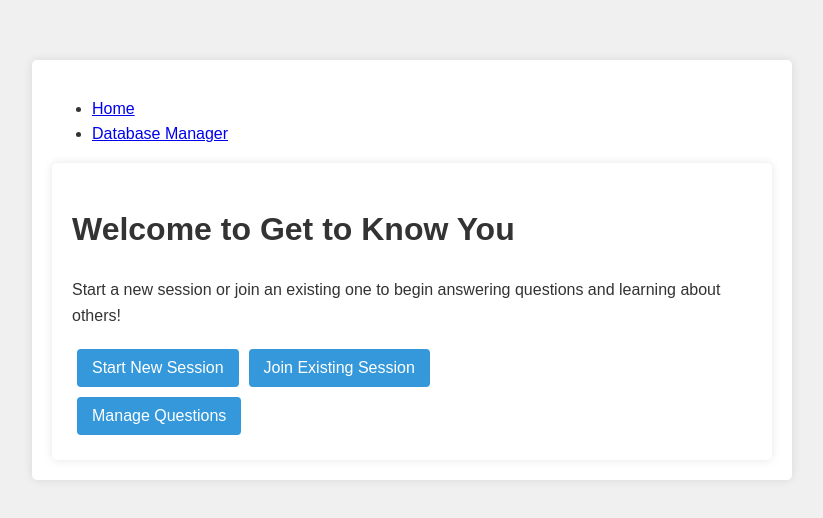
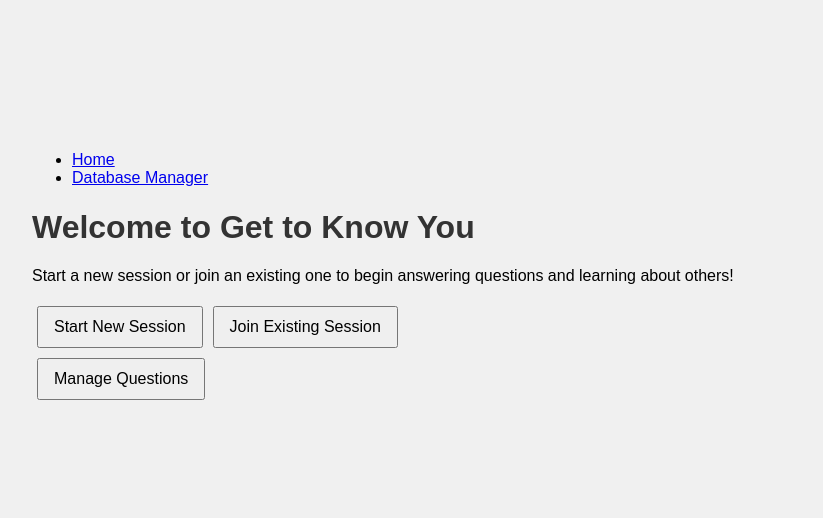
Before and after one commit to al-teamaot-com/get2nou, a React (Vite) app: page / in a window 1280 px wide. Shown: the part 130-648 px from the top of the page, without its empty margins (228-1051 px from the left). Built offline with nearby package versions, Linux system fonts and the light colour scheme.

Commit message:
Update src/App.css

```diff
--- a/src/App.css
+++ b/src/App.css
@@ -1,97 +1,41 @@
-/* Base styles */
-body {
-  font-family: 'Roboto', Arial, sans-serif;
-  line-height: 1.6;
-  color: #333;
-  background-color: #f4f4f4;
-  margin: 0;
-  padding: 0;
-}
-
-.container {
-  max-width: 800px;
-  margin: 0 auto;
-  padding: 20px;
-  background-color: #fff;
-  box-shadow: 0 0 10px rgba(0, 0, 0, 0.1);
-  border-radius: 5px;
-}
-
-h1, h2, h3 {
-  color: #2c3e50;
-}
-
-/* Button styles */
-button {
-  background-color: #3498db;
-  color: #fff;
-  border: none;
-  padding: 10px 15px;
-  margin: 5px;
-  border-radius: 4px;
-  cursor: pointer;
-  transition: background-color 0.3s, transform 0.1s;
-  font-size: 16px;
-}
-
-button:hover {
-  background-color: #2980b9;
-  transform: translateY(-2px);
-}
-
-button:active {
-  transform: translateY(0);
-}
-
-button:disabled {
-  background-color: #bdc3c7;
-  cursor: not-allowed;
-}
-
-/* Input styles */
-input[type="text"] {
-  width: 100%;
-  padding: 10px;
-  margin: 10px 0;
-  border: 1px solid #ddd;
-  border-radius: 4px;
-  font-size: 16px;
-}
+/* ... (keep existing styles) ... */
 
 /* Questionnaire styles */
 .questionnaire {
-  position: relative;
-  overflow: hidden;
-  min-height: 300px;
-  padding: 0 10px;
+  display: flex;
+  flex-direction: column;
+  min-height: 100vh;
+  padding: 20px;
 }
 
 .question-container {
-  width: 100%;
+  flex-grow: 1;
+  display: flex;
+  flex-direction: column;
+  justify-content: center;
+  align-items: center;
+  text-align: center;
   max-width: 600px;
   margin: 0 auto;
-  position: absolute;
-  left: 0;
-  right: 0;
 }
 
 .answer-buttons {
   display: flex;
-  justify-content: space-between;
+  justify-content: center;
+  flex-wrap: wrap;
+  gap: 10px;
   margin: 20px 0;
-  flex-wrap: wrap;
 }
 
 .answer-buttons button {
   flex: 1 0 18%;
-  margin: 5px;
+  min-width: 60px;
   padding: 15px 10px;
   font-size: 18px;
   border: 2px solid #3498db;
   background-color: #fff;
   color: #3498db;
   transition: all 0.3s;
-  min-width: 60px;
 }
 
 .answer-buttons button:hover {
@@ -109,78 +53,7 @@ input[type="text"] {
   display: flex;
   justify-content: space-between;
   margin-top: 20px;
+  padding: 10px 0;
 }
 
-/* Animation styles */
-.fade-enter {
-  opacity: 0;
-  transform: translateX(100%);
-}
-
-.fade-enter-active {
-  opacity: 1;
-  transform: translateX(0%);
-  transition: opacity 300ms, transform 300ms;
-}
-
-.fade-exit {
-  opacity: 1;
-  transform: translateX(0%);
-}
-
-.fade-exit-active {
-  opacity: 0;
-  transform: translateX(-100%);
-  transition: opacity 300ms, transform 300ms;
-}
-
-/* Results styles */
-.result-item {
-  background-color: #ecf0f1;
-  padding: 15px;
-  margin-bottom: 15px;
-  border-radius: 4px;
-  box-shadow: 0 2px 4px rgba(0, 0, 0, 0.1);
-}
-
-/* Database Manager styles */
-.database-manager {
-  margin-top: 20px;
-}
-
-.question-item, .category-item {
-  background-color: #f9f9f9;
-  padding: 10px;
-  margin-bottom: 10px;
-  border-radius: 4px;
-  display: flex;
-  justify-content: space-between;
-  align-items: center;
-}
-
-.question-item button, .category-item button {
-  margin-left: 10px;
-}
-
-/* Utility classes */
-.error {
-  color: #e74c3c;
-  background-color: #fadbd8;
-  padding: 10px;
-  border-radius: 4px;
-  margin-bottom: 10px;
-}
-
-.loading {
-  color: #3498db;
-  text-align: center;
-  font-style: italic;
-  margin: 20px 0;
-}
-
-/* Responsive design */
-@media (max-width: 600px) {
-  .answer-buttons button {
-    flex: 1 0 40%;
-  }
-}
+/* ... (keep other styles) ... */
```
